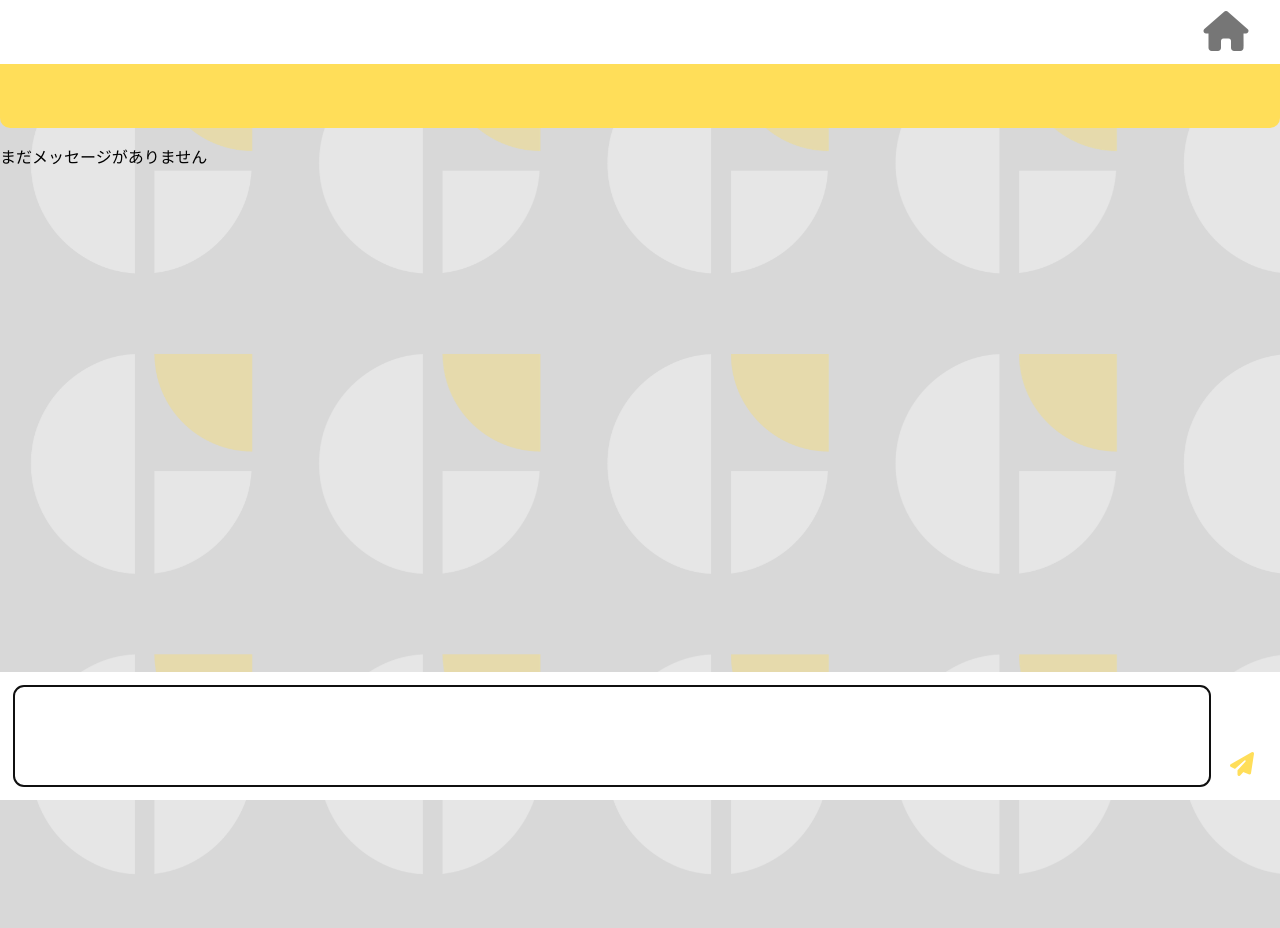
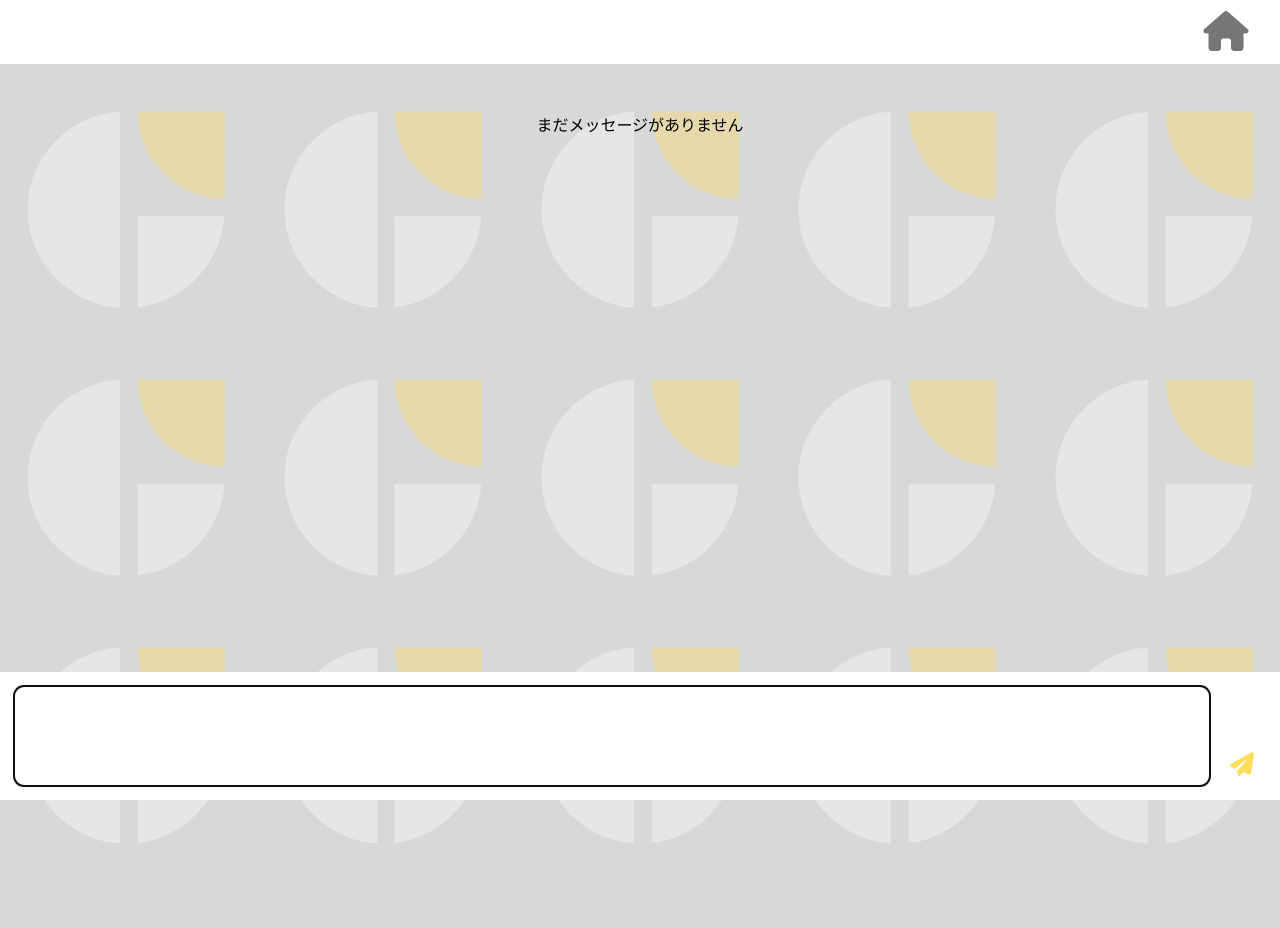
Before and after one commit to GteamChatApp-202310Hackathon/designgreat, a Flask app: page /detail/1 in a window 1280 px wide. After the commit the page ends 843 px from the top, so only its background shows below. Run offline with Flask 2, Linux system fonts and the light colour scheme; the visitor is signed in with stand-in values (Sample User, id 1); data that the repository does not hold is empty; some libraries are stand-ins or nearby versions.

Commit message:
feature/Frontend-111-2

```diff
--- a/ChatApp/static/CSS/detail.css
+++ b/ChatApp/static/CSS/detail.css
@@ -16,7 +16,6 @@
   top: 0;
   right: 0;
   left: 0;
-
   font-weight: 600;
   display: flex;
   align-items: center;
@@ -63,7 +62,7 @@ a.fa-home{
   text-decoration: none;
 }
 
-.pinned-message-area {
+#pinned-message-area {
   background-color: var(--yellow);
   height: 8vh;
   width: 100vw;
@@ -79,20 +78,16 @@ a.fa-home{
 
 #pinned-message{
   margin-left: 2rem;
-
 }
 
-/* <!--------- feature/141はここまでです ----------> */
-
 #message-area {
-  min-height: 100vh;
   width: 100%;
-  padding-top: 16vh;
-  overflow-y: scroll;
-  overflow-x: hidden;
+  margin-top: 14vh;
   display: flex;
   flex-direction: column;
   gap: 0.6rem;
+  padding-top: 2rem;
+  padding-bottom: 20vh;
 }
 
 ::-webkit-scrollbar {
@@ -263,6 +258,10 @@ a.fa-home{
   color: var(--orange);
 }
 
+#no-message{
+  text-align: center;
+}
+
 /* ========================================================== */
 /* レスポンシブ */
 
--- a/ChatApp/static/CSS/main.css
+++ b/ChatApp/static/CSS/main.css
@@ -50,6 +50,7 @@ a.fa-solid{
 }
 
 .pagination {
+  display: flex;
   padding-left: 0;
   max-width: 50vw;
 }
@@ -57,10 +58,16 @@ a.fa-solid{
 .pagination li {
   color: var(--black);
   width: 20px;
-  font-weight: bold;
   list-style: none;
   display: flex;
   justify-content: center;
+  margin: 0.5em;
+  line-height: 1;
+}
+
+.pagination li.colored{
+  font-weight: bold;
+  border-bottom:solid 2px var(--grey)
 }
 
 #prev,
--- a/ChatApp/static/CSS/registration.css
+++ b/ChatApp/static/CSS/registration.css
@@ -122,12 +122,12 @@
 }
 
 .flashes{
+  color: var(--red);
   padding: 0;
   margin-left: auto;
 }
 
 .flashes li,#visibility-flash{
-  color: var(--red);
   list-style: none;
 }
 
@@ -193,5 +193,4 @@
     margin: 0;
     padding-left: 0.5rem;
   }
-
 }
--- /dev/null
+++ b/ChatApp/static/JS/chatbox-size.js
@@ -0,0 +1,8 @@
+const pinnedArea = document.getElementById('pinned-message-area');
+const messageArea = document.getElementById('message-area');
+console.log(pinnedArea != null)
+if (pinnedArea != null){
+    ;
+}else{
+    messageArea.style.marginTop = '8vh'
+}
--- a/ChatApp/templates/detail.html
+++ b/ChatApp/templates/detail.html
@@ -1,7 +1,6 @@
 {% extends 'base.html' %} {% block title %}
 <title>{{ channel.name }}</title>
 {% endblock %} {% block body %}
-<div class="main-container">
 <div class="chat-box">
   <div id="chat-header">
     <p id="chatroom-name">{{ channel.name }}</p>
@@ -17,22 +16,13 @@
       <a class="fas fa-home" href="{{ url_for('index') }}"></a>
     </button>
   </div>
-    <div class="pinned-message-area">
   {% if messages.pinned is not none %}
     {%for message in messages%}
-      <div class="pinned-message-area">
+      <div id="pinned-message-area">
         <p id="pinned-message">{{ messages.pinned }}</p>
       </div>
     {% endfor %}
   {% endif %}
-      {%for message in messages%}
-      <div class="pinned-message-area">
-        {%for message in messages%}
-        <p id="pinned-message">{{ messages.pinned }}</p>
-        {% endfor %}
-      </div>
-      {% endfor %}
-    </div>
   <div id="message-area">
     {% if messages|length > 0 %}
       {% for message in messages %}
@@ -131,7 +121,6 @@
       </div>
     </form>
 </div>
-</div>
 {% endblock %}{% block script %}
 <script type="text/javascript">
   // prettier-ignore
@@ -146,4 +135,8 @@
   src="{{url_for('static',filename='js/scroll-message.js')}}"
   type="text/javascript"
 ></script>
+<script
+src="{{url_for('static',filename='JS/chatbox-size.js')}}"
+type="text/javascript"
+></script>
 {% endblock %}
--- a/ChatApp/templates/error/error.html
+++ b/ChatApp/templates/error/error.html
@@ -5,7 +5,7 @@
   <div class="error-container">
     <img class="error-logo" src="{{ url_for('static',filename='img/logo.png') }}" alt="logo">
     <div class="error-body">
-      <h1 class="error-title">エラー</h1>
+      <h2 class="error-title">Error</h2>
         <p>管理者にお問い合わせください。</p>
         <a class="switch-register-mode" href="{{ url_for('login') }}">ログイン画面へもどる
         </a>
--- a/ChatApp/templates/registration/login.html
+++ b/ChatApp/templates/registration/login.html
@@ -32,7 +32,7 @@
           <button class="registration-button">ログイン</button>
         </div>
         {% with messages = get_flashed_messages() %} {% if messages %}
-        <div id="error-message">
+        <div class="flashes">
           {% for message in messages %}
           <p>{{ message }}</p>
           {% endfor %}
--- a/ChatApp/templates/registration/signup.html
+++ b/ChatApp/templates/registration/signup.html
@@ -109,8 +109,7 @@
               />私は教員です
             </label>
           </div>
-
-          <div class="test">
+          <div>
             <span id="visibility">
               <div class="teachers-passform">
                 <label for="teachers-password-input">
@@ -133,7 +132,6 @@
             </ul>
             {% endif %}
           </div>
-
         </div>
         <div class="registration-button-container">
           <button class="registration-button">アカウントを登録する</button>
```
Also changed, not shown: ChatApp/static/JS/pagination.js (+6 -31 lines). Lines whose indentation alone changed are shown as unchanged.
